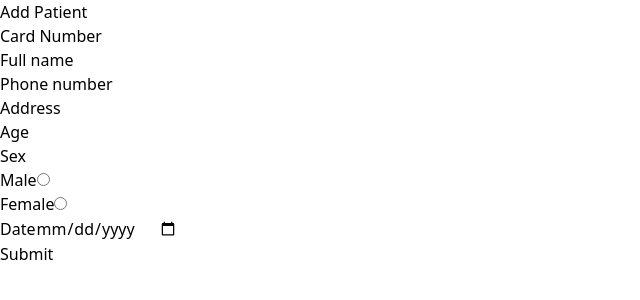
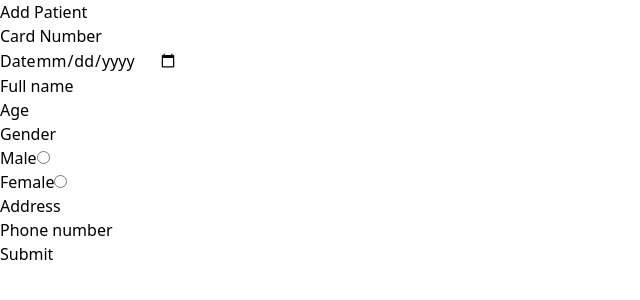
Before and after one commit to kawojue/toopcc-beta, a Next.js app in the folder client/: page /patients/add in a window 1280 px wide. Shown: the top 300 px of the page, without its empty margins (0-640 px from the left). Built offline with nearby package versions, Linux system fonts and the light colour scheme.

Commit message:
on structure

```diff
--- a/client/app/patients/add/page.tsx
+++ b/client/app/patients/add/page.tsx
@@ -33,36 +33,34 @@ const page = () => {
     }
 
     return (
-        <section>
+        <section className="add-patient">
             <h3>Add Patient</h3>
-            <form onSubmit={handleSubmit}>
+            <form onSubmit={handleSubmit} className="patient-form">
                 <article>
+                    <div>
                         <label>Card Number</label>
                         <input value={state.card_no} type='text'
                         onChange={(e) => dispatch({ type: 'CARD_NO', payload: e.target.value })} />
+                    </div>
+                    <div>
+                        <label>Date</label>
+                        <input value={state.date} type="date"
+                        onChange={(e) => dispatch({ type: 'DATE', payload: e.target.value })} />
+                    </div>
                 </article>
                 <article>
                     <label>Full name</label>
                     <input value={state.fullname} type='text'
                     onChange={(e) => dispatch({ type: 'FULLN', payload: e.target.value })} />
                 </article>
-                <article>
-                    <label>Phone number</label>
-                    <input value={state.phone_no} type='number'
-                    onChange={(e) => dispatch({ type: 'PHN', payload: e.target.value })} />
-                </article>
-                <article>
-                    <label>Address</label>
-                    <input value={state.address} type='text'
-                    onChange={(e) => dispatch({ type: 'ADDR', payload: e.target.value })} />
-                </article>
+                <div>
                     <article>
                             <label>Age</label>
                             <input value={state.age} type='number'
                             onChange={(e) => dispatch({ type: 'AGE', payload: e.target.value })} />
                     </article>
                     <article>
-                    <p>Sex</p>
+                        <p>Gender</p>
                         <div>
                             <div>
                                 <label htmlFor='male'>Male</label>
@@ -76,10 +74,16 @@ const page = () => {
                             </div>
                         </div>
                     </article>
+                </div>
                 <article>
-                    <label>Date</label>
-                    <input value={state.date} type="date"
-                    onChange={(e) => dispatch({ type: 'DATE', payload: e.target.value })} />
+                    <label>Address</label>
+                    <input value={state.address} type='text'
+                    onChange={(e) => dispatch({ type: 'ADDR', payload: e.target.value })} />
+                </article>
+                <article>
+                    <label>Phone number</label>
+                    <input value={state.phone_no} type='number'
+                    onChange={(e) => dispatch({ type: 'PHN', payload: e.target.value })} />
                 </article>
                 <button type="submit">
                     Submit
```
Lines whose indentation alone changed are shown as unchanged.
